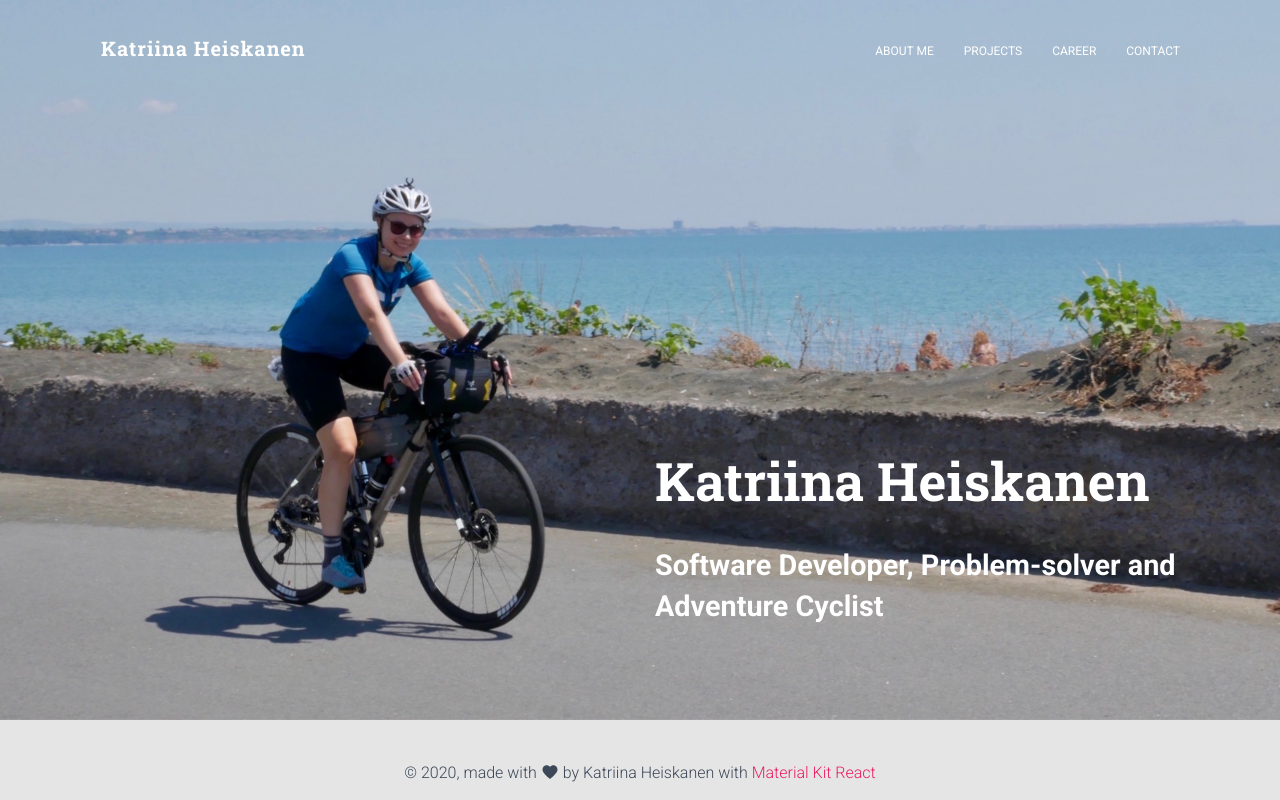
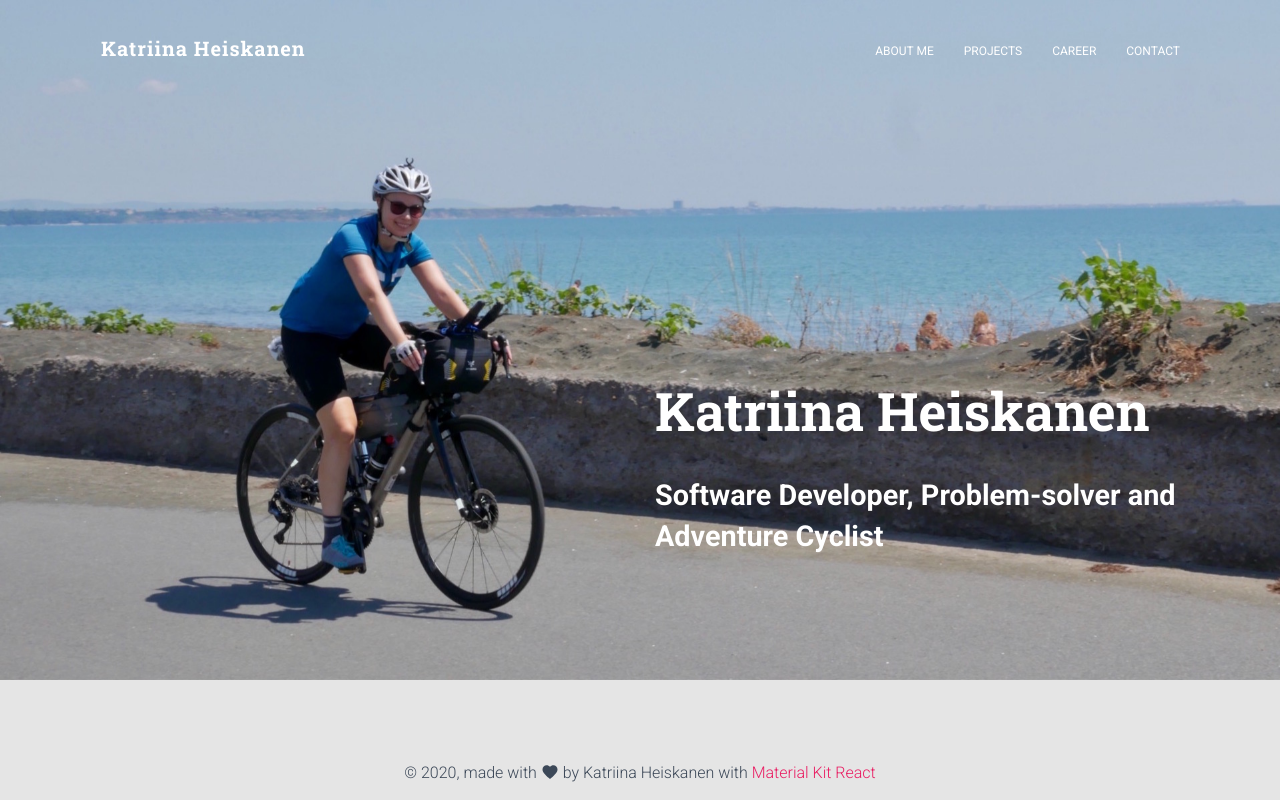
Before and after one commit to Kathei/Kathei.github.io, a React (Create React App) app: page / in a window 1280 px wide. Built offline with nearby package versions, Linux system fonts and the light colour scheme.

Commit message:
Front page style fixes

```diff
--- a/src/assets/jss/material-kit-react/components/parallaxStyle.js
+++ b/src/assets/jss/material-kit-react/components/parallaxStyle.js
@@ -1,6 +1,6 @@
 const parallaxStyle = {
   parallax: {
-    height: "90vh",
+    height: "85vh",
     maxHeight: "1000px",
     overflow: "hidden",
     position: "relative",
--- a/src/assets/jss/material-kit-react/views/landingPage.js
+++ b/src/assets/jss/material-kit-react/views/landingPage.js
@@ -12,7 +12,6 @@ const landingPageStyle = {
     ...title,
     display: "inline-block",
     position: "relative",
-    marginTop: "30px",
     minHeight: "32px",
     color: "#FFFFFF",
     textDecoration: "none"
--- a/src/assets/jss/material-kit-react/views/pageStyle.js
+++ b/src/assets/jss/material-kit-react/views/pageStyle.js
@@ -38,7 +38,6 @@ const pageStyle = {
   title: {
     ...title,
     marginBottom: "1rem",
-    marginTop: "30px",
     minHeight: "32px",
     textDecoration: "none"
   },
--- a/src/assets/scss/core/_misc.scss
+++ b/src/assets/scss/core/_misc.scss
@@ -4,6 +4,10 @@ html * {
 }
 body {
   font-size: 1rem;
+  position: relative;
+  min-height: 100%;
+  min-height: 100vh;
+  height: auto;
 }
 body,
 h1,
```
